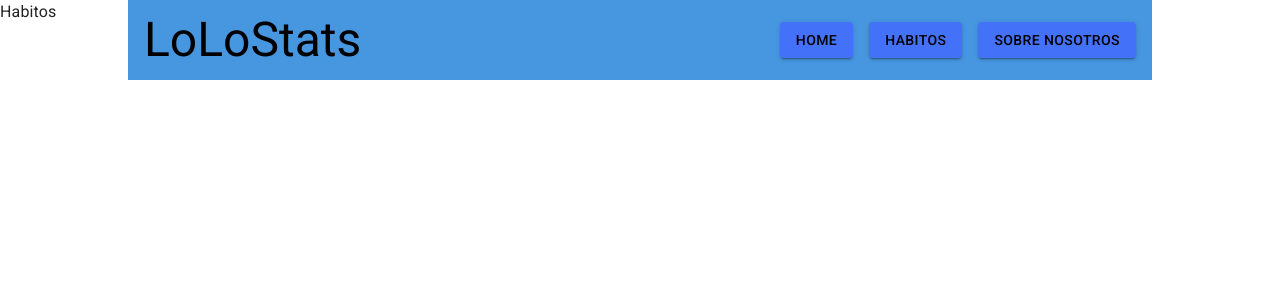
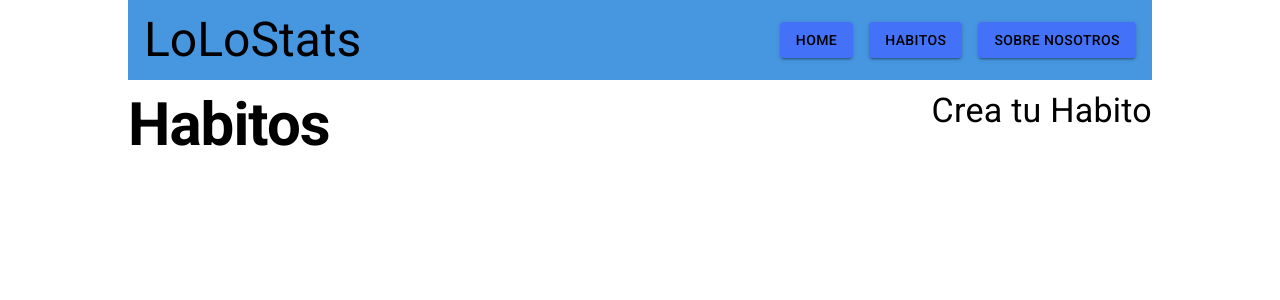
Before and after one commit to NachoBasilio/lolo-stats, a React (Vite) app: page /habitos in a window 1280 px wide. Shown: the top 300 px of the page. Built offline with nearby package versions, Linux system fonts and the light colour scheme.

Commit message:
Cree componente Header y comence con el formulario

```diff
--- /dev/null
+++ b/src/components/Header.jsx
@@ -0,0 +1,107 @@
+import { Button, Grid, Link, Typography } from "@mui/material";
+import {Link as RouterLink } from "react-router-dom";
+
+export default function Header() {
+  return (
+    <Grid
+    container
+    direction="row"
+    justifyContent="space-between"
+    alignItems="center"
+    position="fixed"
+    backgroundColor="primary.main"
+    width="80%"
+    height="80px"
+    top={0}
+    left={0}
+    right={0}
+    ml="auto"
+    mr="auto"
+  >
+    <Grid item ml={2}
+      sx={{
+        fontWeight: "bold",
+      }}
+    >
+      <Typography variant="h3" color="initial">LoLoStats</Typography>
+    </Grid>
+
+    {/* Nav */}
+
+    <Grid
+      container
+      direction="row"
+      justifyContent="space-between"
+      width="auto"
+      mr={2}
+    >
+      <Grid
+        item
+
+      >
+        <Link
+        component={RouterLink}
+        color="inherit"
+        to="/"
+        mr={2}
+
+        >
+          <Button variant="contained"
+          color="secondary"
+          sx={
+            {
+              color: "black",
+
+            }
+          }
+          >Home</Button>
+
+        </Link>
+      </Grid>
+
+
+      <Grid
+        item
+      >
+        <Link
+        component={RouterLink}
+        color="inherit"
+        to="/habitos"
+        mr={2}
+        >
+          <Button variant="contained"
+          color="secondary"
+          sx={
+            {
+              color: "black",
+            }
+          }
+          >Habitos</Button>
+
+        </Link>
+      </Grid>
+
+      <Grid
+        item
+      >
+        <Link
+        component={RouterLink}
+        color="inherit"
+        to="/sobre-nosotros"
+        >
+          <Button variant="contained"
+          color="secondary"
+          sx={
+            {
+              color: "black",
+            }
+          }
+          >Sobre Nosotros</Button>
+
+        </Link>
+      </Grid>
+
+    </Grid>
+  </Grid>
+  )
+}
--- a/src/stats/page/Habitos.jsx
+++ b/src/stats/page/Habitos.jsx
@@ -1,6 +1,34 @@
+import { Grid, Typography } from "@mui/material";
 
 export default function Habitos() {
   return (
-    <div>Habitos</div>
+    <Grid
+        container
+        direction="row"
+        justifyContent="space-between"
+        width="80%"
+        mt="90px"
+        ml="auto"
+        mr="auto"
+    >
+        <Typography
+        variant="h1"
+        color="initial"
+        sx={
+            {
+                fontWeight: "bold",
+                fontSize: "60px",
+            }
+        }
+        >
+            Habitos
+        </Typography>
+
+        <form action="">
+            <Typography variant="h4" color="initial">Crea tu Habito</Typography>
+
+        </form>
+
+    </Grid>
   )
 }
--- a/src/stats/routes/RutasPrivadas.jsx
+++ b/src/stats/routes/RutasPrivadas.jsx
@@ -1,112 +1,16 @@
 import { Navigate, Route, Routes } from "react-router-dom";
 import PropTypes from 'prop-types'
 import Home from "../page/Home";
-import { Button, Grid, Link, Typography } from "@mui/material";
-import {Link as RouterLink } from "react-router-dom";
 import SobreNosotros from "../page/SobreNosotros";
 import Habitos from "../page/Habitos";
+import Header from "../../components/Header";
 export default function RutasPrivadas({logaut}) {
 
 
   return (
 
     <>
-      <Grid
-        container
-        direction="row"
-        justifyContent="space-between"
-        alignItems="center"
-        position="fixed"
-        backgroundColor="primary.main"
-        width="80%"
-        height="80px"
-        top={0}
-        left={0}
-        right={0}
-        ml="auto"
-        mr="auto"
-      >
-        <Grid item ml={2}>
-          <Typography variant="h3" color="initial">LoLoStats</Typography>
-        </Grid>
-
-        {/* Nav */}
-
-        <Grid
-          container
-          direction="row"
-          justifyContent="space-between"
-          width="auto"
-          mr={2}
-        >
-          <Grid
-            item
-
-          >
-            <Link
-            component={RouterLink}
-            color="inherit"
-            to="/"
-            mr={2}
-
-            >
-              <Button variant="contained"
-              color="secondary"
-              sx={
-                {
-                  color: "black",
-
-                }
-              }
-              >Home</Button>
-
-            </Link>
-          </Grid>
-
-
-          <Grid
-            item
-          >
-            <Link
-            component={RouterLink}
-            color="inherit"
-            to="/habitos"
-            mr={2}
-            >
-              <Button variant="contained"
-              color="secondary"
-              sx={
-                {
-                  color: "black",
-                }
-              }
-              >Habitos</Button>
-
-            </Link>
-          </Grid>
-
-          <Grid
-            item
-          >
-            <Link
-            component={RouterLink}
-            color="inherit"
-            to="/sobre-nosotros"
-            >
-              <Button variant="contained"
-              color="secondary"
-              sx={
-                {
-                  color: "black",
-                }
-              }
-              >Sobre Nosotros</Button>
-
-            </Link>
-          </Grid>
-
-        </Grid>
-      </Grid>
+        <Header></Header>
         {
         logaut ?
         <Routes>
```
